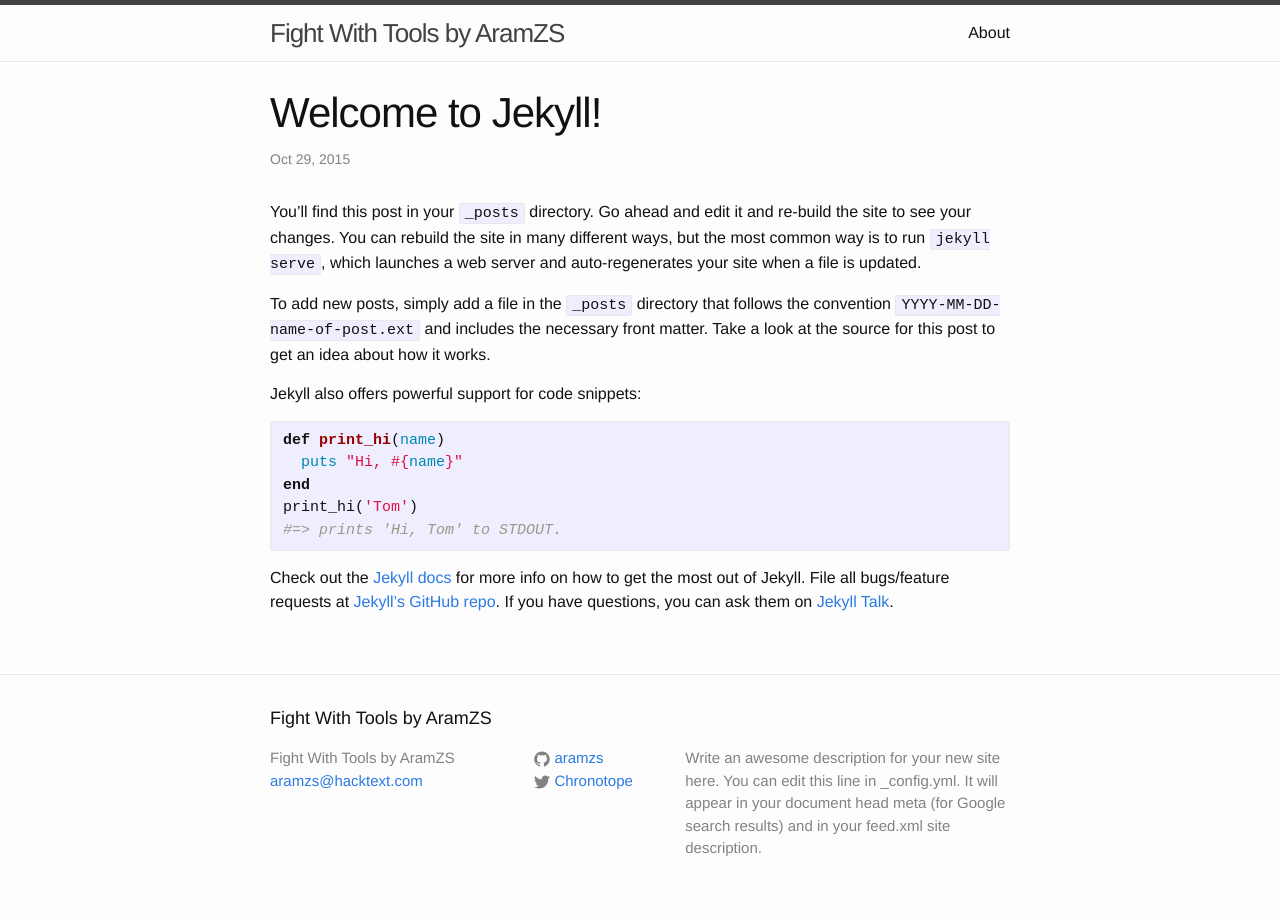
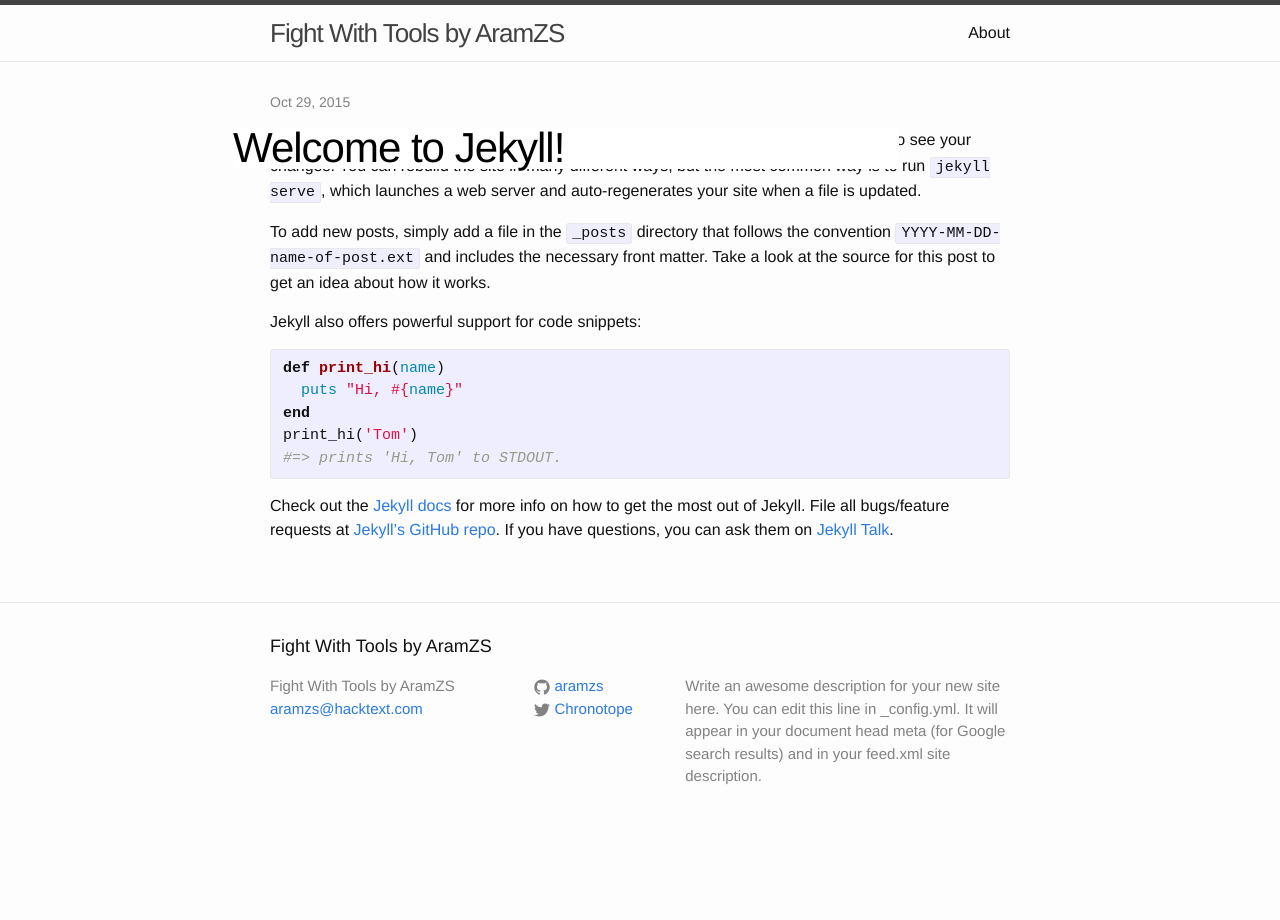
Before and after one commit to AramZS/aramzs.github.io, a Jekyll site: the page built from _posts/2015-10-29-welcome-to-jekyll.markdown, in a window 1280 px wide. Built offline with Jekyll 4.4.1, drawn with Linux system fonts in a browser that asks for light colours.

Commit message:
Setting up to display image on page

```diff
--- a/_layouts/post.html
+++ b/_layouts/post.html
@@ -5,6 +5,11 @@
 
   <header class="post-header">
     <h1 class="post-title" itemprop="name headline">{{ page.title }}</h1>
+    {% if page.image %}
+      <div class="post-image">
+        <img alt="{{ page.title }}" src="{{ page.image }}" />
+      </div>
+    {% endif %}
     <p class="post-meta"><time datetime="{{ page.date | date_to_xmlschema }}" itemprop="datePublished">{{ page.date | date: "%b %-d, %Y" }}</time>{% if page.author %} • <span itemprop="author" itemscope itemtype="http://schema.org/Person"><span itemprop="name">{{ page.author }}</span></span>{% endif %}</p>
   </header>
 
--- a/_sass/_layout.scss
+++ b/_sass/_layout.scss
@@ -221,13 +221,22 @@
  */
 .post-header {
     margin-bottom: $spacing-unit;
+    width: 100%;
+    margin: 0 auto;
+    position: relative;
 }
 
 .post-title {
     font-size: 42px;
     letter-spacing: -1px;
     line-height: 1;
-
+    background-color: white;
+    color: black;
+    position: absolute;
+    bottom: -71px;
+    z-index: 2;
+    width: 90%;
+    left: -37px;
     @include media-query($on-laptop) {
         font-size: 36px;
     }
```
